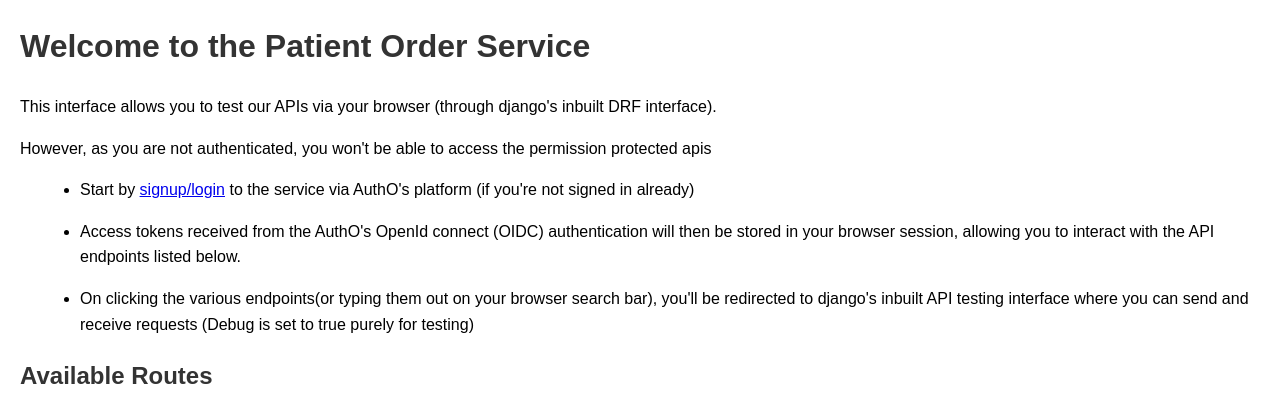
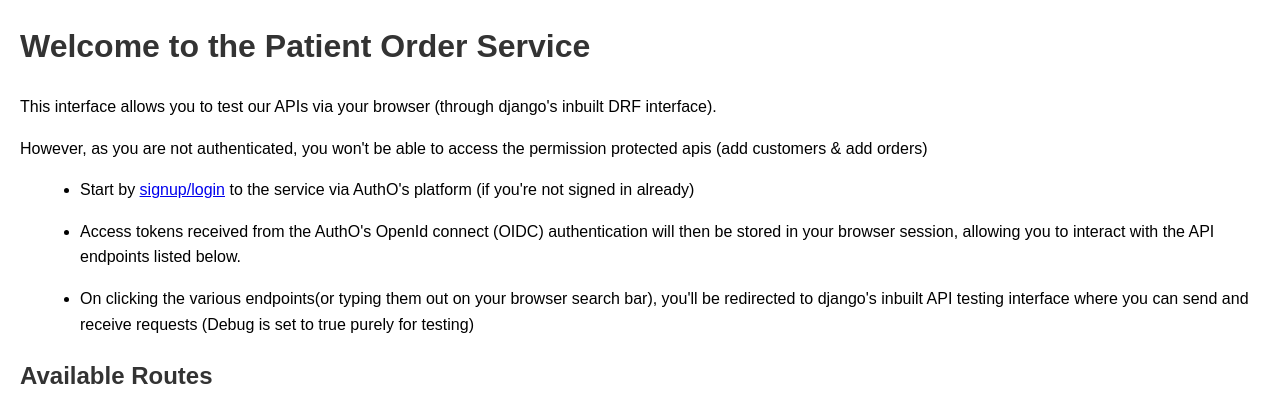
Before and after one commit to niklauspeter/savannah_patient_order_service, a Django app: template patientordersystem/orders/templates/home.html in a window 1280 px wide. Shown: the top 420 px of the page. Run offline with Django 4.2, Linux system fonts and the light colour scheme; the template is opened without the code that fills it, so the values that code supplies are empty.

Commit message:
add additional documentation to landing

```diff
--- a/patientordersystem/orders/templates/home.html
+++ b/patientordersystem/orders/templates/home.html
@@ -33,7 +33,7 @@
 <body>
     <h1>Welcome to the Patient Order Service</h1>
     <p>This interface allows you to test our APIs via your browser (through django's inbuilt DRF interface).</p>
-    <p>However, as you are not authenticated, you won't be able to access the permission protected apis</p>
+    <p>However, as you are not authenticated, you won't be able to access the permission protected apis (add customers & add orders)</p>
     <ul>
         <li><p>Start by <a href="{% url 'oidc_login' %}">signup/login</a> to the service via AuthO's platform (if you're not signed in already)</p></li>
         <li><p>Access tokens received from the AuthO's OpenId connect (OIDC) authentication will then be stored in your browser session, allowing you to interact with the API endpoints listed below.</p></li>
```
